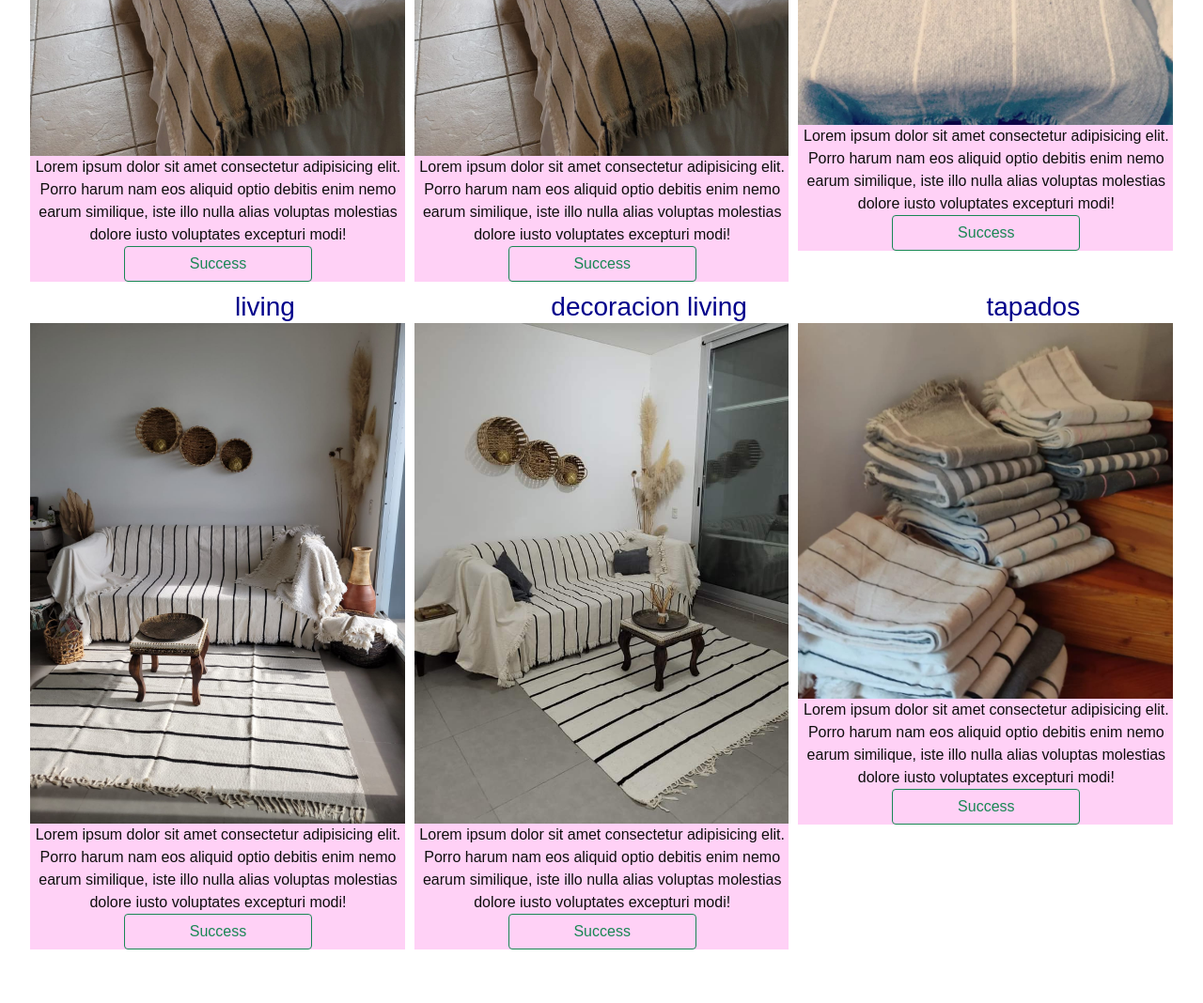
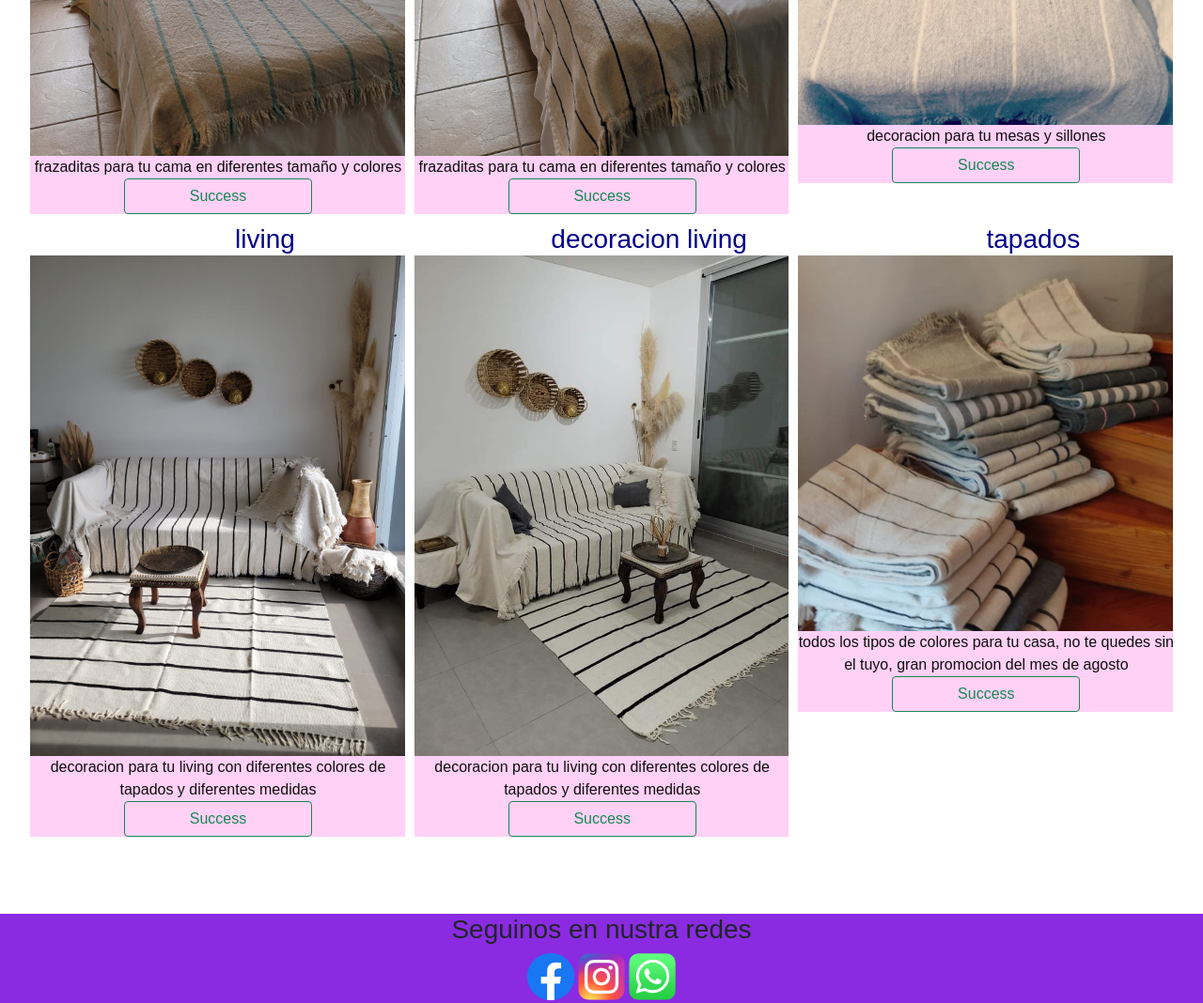
Before and after one commit to josemusicco/proyecto-deco, a website: page decohogar.html in a window 1280 px wide. Shown: the part 1080-2148 px from the top of the page at 94% size. Drawn offline with nearby package versions, Linux system fonts and the light colour scheme.

Commit message:
cambios en los loren

```diff
--- a/decohogar.html
+++ b/decohogar.html
@@ -148,22 +148,22 @@
 
         <div class="decohogar">
           <h3>cubre cama</h3>
-          <img src="img/decohogar2.jpg" class="decohogar-img" alt="covertor de cama ">
-          <p>Lorem ipsum dolor sit amet consectetur adipisicing elit. Porro harum nam eos aliquid optio debitis enim nemo earum similique, iste illo nulla alias voluptas molestias dolore iusto voluptates excepturi modi!
+          <img src="img/deco.jpeg" class="decohogar-img" alt="covertor de cama ">
+          <p>frazaditas para tu cama en diferentes tamaño y colores
         <a href="404.html"><button type="button" class="btn btn-outline-success w-50">Success</button></a>
         </div>
 
         <div class="decohogar">
           <h3>cubre cama</h3>
           <img src="img/decohogar2.jpg" class="decohogar-img" alt="covertor de cama">
-          <p>Lorem ipsum dolor sit amet consectetur adipisicing elit. Porro harum nam eos aliquid optio debitis enim nemo earum similique, iste illo nulla alias voluptas molestias dolore iusto voluptates excepturi modi!
+          <p>frazaditas para tu cama en diferentes tamaño y colores
           <a href="404.html"><button type="button" class="btn btn-outline-success w-50">Success</button></a>
         </div>
 
         <div class="decohogar">
           <h3>covertor mesa</h3>
           <img src="img/decohogar6.jpg" class="decohogar-img" alt="covertor de mesa">
-          <p>Lorem ipsum dolor sit amet consectetur adipisicing elit. Porro harum nam eos aliquid optio debitis enim nemo earum similique, iste illo nulla alias voluptas molestias dolore iusto voluptates excepturi modi!
+          <p>decoracion para tu mesas y sillones
           <a href="404.html"><button type="button" class="btn btn-outline-success w-50">Success</button></a>
         </div>
 
@@ -171,7 +171,7 @@
         <div class="decohogar">
           <h3>living</h3>
           <img src="img/decohogar7.jpeg" class="decohogar-img" alt="living decoracion">
-          <p>Lorem ipsum dolor sit amet consectetur adipisicing elit. Porro harum nam eos aliquid optio debitis enim nemo earum similique, iste illo nulla alias voluptas molestias dolore iusto voluptates excepturi modi!
+          <p>decoracion para tu living con diferentes colores de tapados y diferentes medidas
           <a href="404.html"><button  type="button"  class="btn btn-outline-success w-50">Success</button></a>
         </div>
 
@@ -179,7 +179,7 @@
         <div class="decohogar">
           <h3>decoracion living </h3>
           <img src="img/decohogar.jpeg" class="decohogar-img" alt="decoracion living">
-          <p>Lorem ipsum dolor sit amet consectetur adipisicing elit. Porro harum nam eos aliquid optio debitis enim nemo earum similique, iste illo nulla alias voluptas molestias dolore iusto voluptates excepturi modi!
+          <p>decoracion para tu living con diferentes colores de tapados y diferentes medidas
           <a href="404.html"><button type="button" class="btn btn-outline-success w-50">Success</button></a>
         </div>
 
@@ -188,7 +188,7 @@
         <div class="decohogar">
           <h3>tapados</h3>
           <img src="img/decohogar3.jpg" class="decohogar-img" alt="variedad de tapados">
-          <p>Lorem ipsum dolor sit amet consectetur adipisicing elit. Porro harum nam eos aliquid optio debitis enim nemo earum similique, iste illo nulla alias voluptas molestias dolore iusto voluptates excepturi modi!
+          <p>todos los tipos de colores para tu casa, no te quedes sin el tuyo, gran promocion del mes de agosto
           <a href="404.html"><button type="button" class="btn btn-outline-success w-50">Success</button></a>
         </div>
 
```
Also changed, not shown: promociones.html (+7 -24 lines), img/deco.jpeg (added), img/decocama.jpeg (added), 1 other file.
